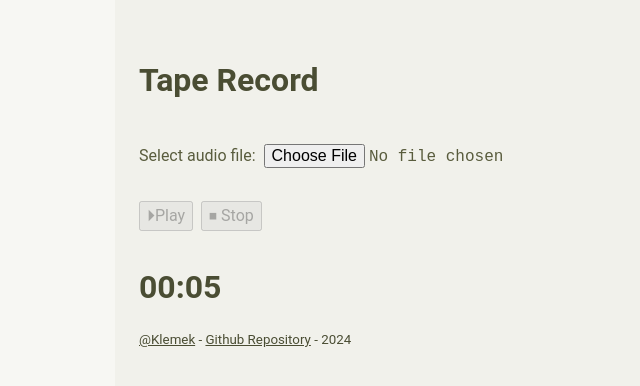
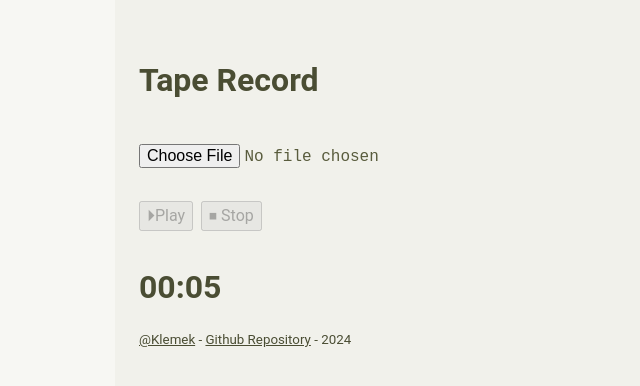
Before and after one commit to Klemek/tape-record, a plain HTML site: page index.html in a window 1280 px wide. Shown: the whole page, without its empty margins (189-829 px from the left). Drawn offline with nearby package versions, Linux system fonts and the light colour scheme.

Commit message:
Update index.html

```diff
--- a/index.html
+++ b/index.html
@@ -13,7 +13,6 @@
         <h1>Tape Record</h1>
         <br>
         <p>
-            <label for="file">Select audio file:</label>&nbsp;
             <input type="file" id="file" accept="audio/*" v-on:change="changeFile"/><br>
         </p>
         <div>
```
